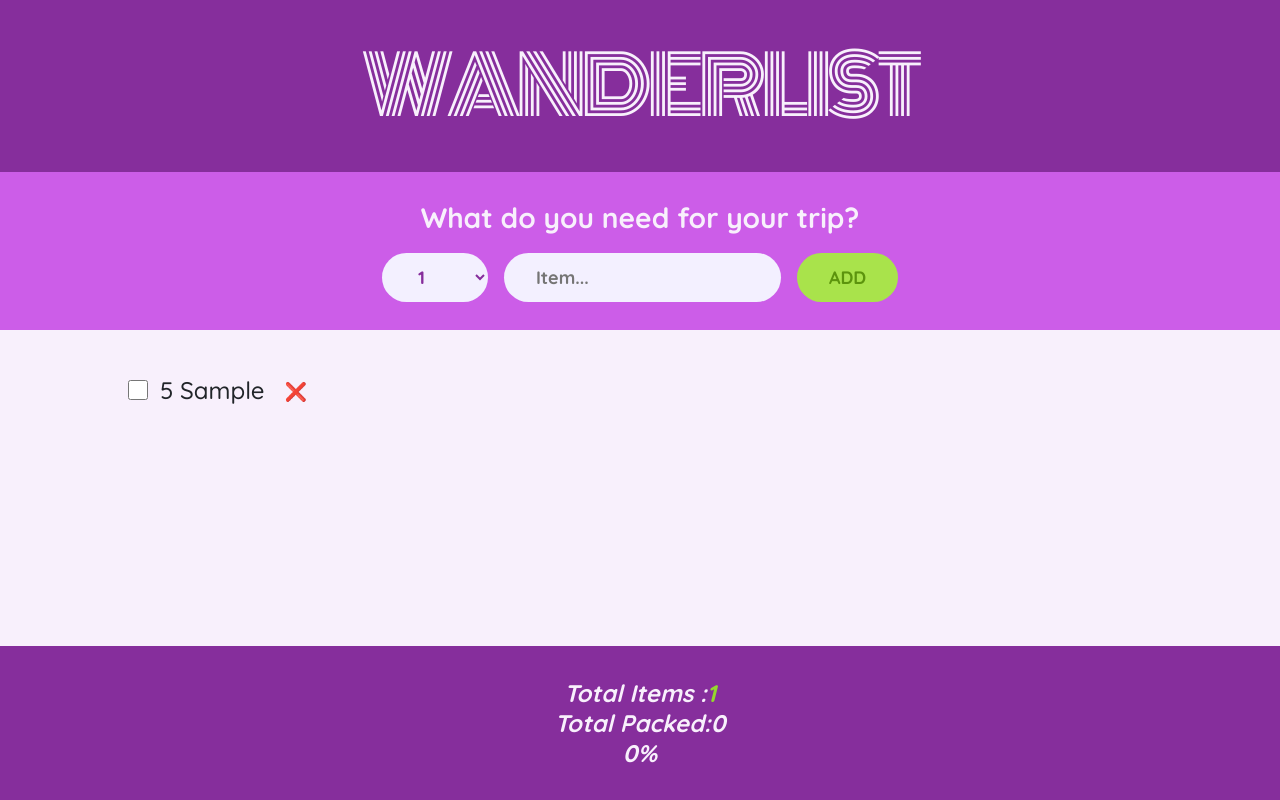
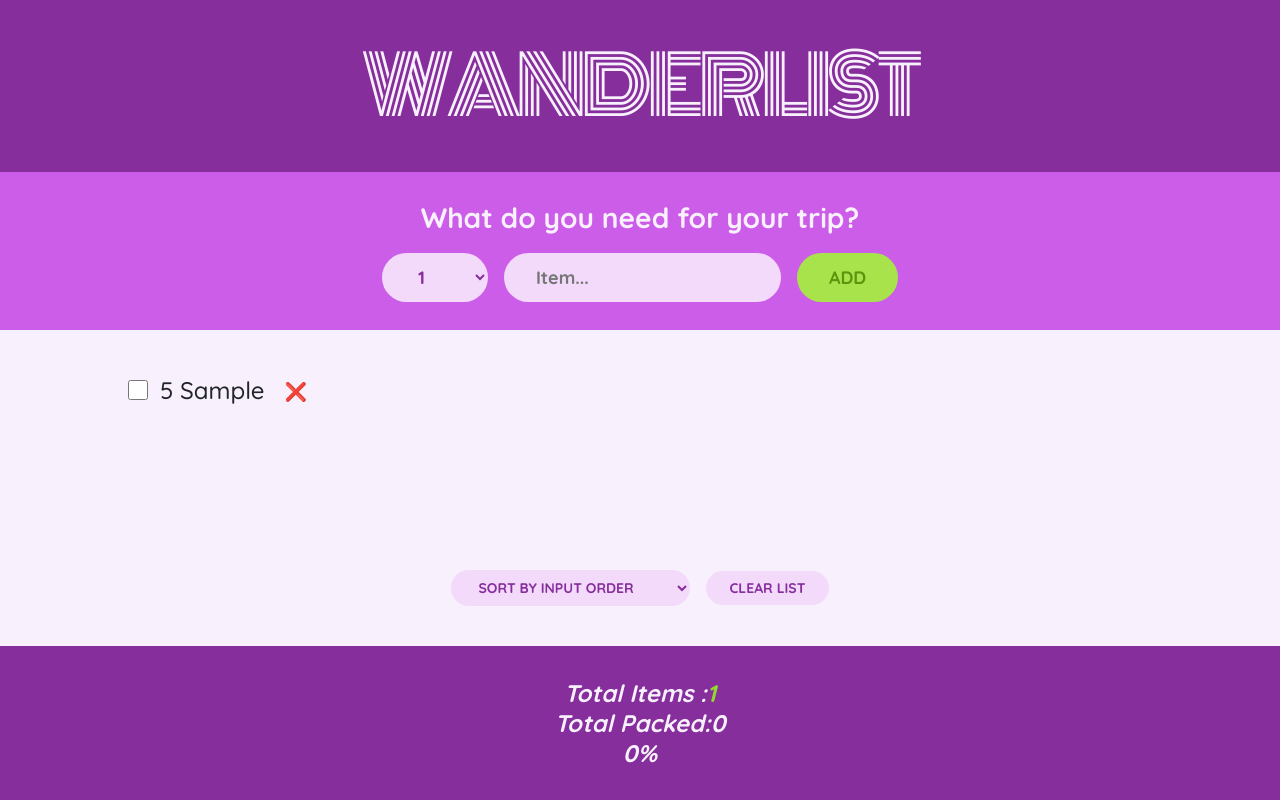
Before and after one commit to Neil-BryanCaoile/travel-list, a React (Create React App) app: page / in a window 1280 px wide. Both pictures are taken after typing "Sample" into the empty fields and a click on the button "ADD". Built offline with nearby package versions, Linux system fonts and the light colour scheme.

Commit message:
Finished with the clear button

```diff
--- a/src/App.js
+++ b/src/App.js
@@ -1,4 +1,8 @@
 import { useState } from "react";
+import Logo from "./Logo";
+import Form from "./Form";
+import PackingList from "./PackingList";
+import Stats from "./Stats";
 
 // The main App, that will be use in index.js
 export default function App() {
@@ -20,6 +24,13 @@
     );
   }
 
+  function handleClearList() {
+    const confirmed = window.confirm(
+      "Are you sure you wan to delete all items?"
+    );
+    if (confirmed) setItems([]);
+  }
+
   return (
     <div className="app">
       <Logo />
@@ -28,122 +39,9 @@
         items={items}
         onDeleteItem={handleDeleteItem}
         onToggleItem={handleToggleItem}
+        onClearList={handleClearList}
       />
       <Stats items={items} />
     </div>
   );
 }
-
-// Header
-function Logo() {
-  return <h1>WanderList</h1>;
-}
-
-// Form that will let you add a list
-// * Quantity - select
-// * Item Name - text input box
-function Form({ onAddItems }) {
-  // state that will be use to change
-  const [description, setDescription] = useState("");
-  const [quantity, setQuantity] = useState(5);
-
-  //This is a handle function that prevent reloading the browser when enter
-  //Used in forms
-  function handleSubmit(e) {
-    e.preventDefault();
-
-    //If no description return nothing
-    if (!description) return;
-    //Creating new object and storing the current values of the inputs
-    onAddItems({ description, quantity, packed: false, id: Date.now() });
-    setDescription("");
-    setQuantity(1);
-  }
-
-  return (
-    <form className="add-form" onSubmit={handleSubmit}>
-      <h3>What do you need for your trip?</h3>
-      {/* e.target.value will always return a string -> need numbers  */}
-      <div className="form-items">
-        <select
-          value={quantity}
-          onChange={(e) => setQuantity(Number(e.target.value))}
-        >
-          {/* Array.from({ length: 20 }, (_, i) => i + 1) -> Creating an array of 20 digits -> map the array storing the value to num -> use num to create 20 options*/}
-          {Array.from({ length: 20 }, (_, i) => i + 1).map((num) => (
-            <option value={num} key={num}>
-              {num}
-            </option>
-          ))}
-        </select>
-        {/* This is the input where you can add item */}
-        <input
-          type="text"
-          placeholder="Item..."
-          value={description}
-          //Listening an event t
-          onChange={(e) => setDescription(e.target.value)}
-        />
-        <button>Add</button>
-      </div>
-    </form>
-  );
-}
-
-function PackingList({ items, onDeleteItem, onToggleItem }) {
-  return (
-    <div className="list">
-      <ul>
-        {items.map((item) => (
-          <Item
-            item={item}
-            onDeleteItem={onDeleteItem}
-            onToggleItem={onToggleItem}
-            key={item.id}
-          />
-        ))}
-      </ul>
-    </div>
-  );
-}
-function Stats({ items }) {
-  if (!items.length)
-    return (
-      <p className="stats">
-        <em>Start adding some items to your packing list</em>
-      </p>
-    );
-  const numItems = items.length;
-  const numPacked = items.filter((item) => item.packed).length;
-  const percentage = Math.round((numPacked / numItems) * 100);
-
-  return (
-    <footer className="stats">
-      <em>
-        Total Items :
-        <b className={numItems > 0 ? "numItems" : ""}>{numItems}</b> <br />
-        Total Packed:
-        <b className={numPacked > 0 ? "numItems" : ""}>{numPacked}</b>
-        <br />
-        <b className={percentage > 0 ? "numItems" : ""}>{percentage}</b>% <br />
-      </em>
-    </footer>
-  );
-}
-
-// Child Components
-function Item({ item, onDeleteItem, onToggleItem }) {
-  return (
-    <li>
-      <input
-        type="checkbox"
-        value={item.packed}
-        onChange={() => onToggleItem(item.id)}
-      />
-      <span style={item.packed ? { textDecoration: "line-through" } : {}}>
-        {item.quantity} {item.description}
-      </span>
-      <button onClick={() => onDeleteItem(item.id)}>❌</button>
-    </li>
-  );
-}
--- /dev/null
+++ b/src/Form.js
@@ -0,0 +1,52 @@
+import { useState } from "react";
+
+// Form that will let you add a list
+// * Quantity - select
+// * Item Name - text input box
+export default function Form({ onAddItems }) {
+  // state that will be use to change
+  const [description, setDescription] = useState("");
+  const [quantity, setQuantity] = useState(5);
+
+  //This is a handle function that prevent reloading the browser when enter
+  //Used in forms
+  function handleSubmit(e) {
+    e.preventDefault();
+
+    //If no description return nothing
+    if (!description) return;
+    //Creating new object and storing the current values of the inputs
+    onAddItems({ description, quantity, packed: false, id: Date.now() });
+    setDescription("");
+    setQuantity(1);
+  }
+
+  return (
+    <form className="add-form" onSubmit={handleSubmit}>
+      <h3>What do you need for your trip?</h3>
+      {/* e.target.value will always return a string -> need numbers  */}
+      <div className="form-items">
+        <select
+          value={quantity}
+          onChange={(e) => setQuantity(Number(e.target.value))}
+        >
+          {/* Array.from({ length: 20 }, (_, i) => i + 1) -> Creating an array of 20 digits -> map the array storing the value to num -> use num to create 20 options*/}
+          {Array.from({ length: 20 }, (_, i) => i + 1).map((num) => (
+            <option value={num} key={num}>
+              {num}
+            </option>
+          ))}
+        </select>
+        {/* This is the input where you can add item */}
+        <input
+          type="text"
+          placeholder="Item..."
+          value={description}
+          //Listening an event t
+          onChange={(e) => setDescription(e.target.value)}
+        />
+        <button>Add</button>
+      </div>
+    </form>
+  );
+}
--- /dev/null
+++ b/src/Item.js
@@ -0,0 +1,15 @@
+export default function Item({ item, onDeleteItem, onToggleItem }) {
+  return (
+    <li>
+      <input
+        type="checkbox"
+        value={item.packed}
+        onChange={() => onToggleItem(item.id)}
+      />
+      <span style={item.packed ? { textDecoration: "line-through" } : {}}>
+        {item.quantity} {item.description}
+      </span>
+      <button onClick={() => onDeleteItem(item.id)}>❌</button>
+    </li>
+  );
+}
--- /dev/null
+++ b/src/Logo.js
@@ -0,0 +1,3 @@
+export default function Logo() {
+  return <h1>WanderList</h1>;
+}
--- /dev/null
+++ b/src/PackingList.js
@@ -0,0 +1,48 @@
+import { useState } from "react";
+import Item from "./Item";
+
+export default function PackingList({
+  items,
+  onDeleteItem,
+  onToggleItem,
+  onClearList,
+}) {
+  const [sortBy, setSortBy] = useState("input");
+
+  let sortedItems;
+
+  if (sortBy === "input") sortedItems = items;
+
+  if (sortBy === "description")
+    sortedItems = items
+      .slice()
+      .sort((a, b) => a.description.localeCompare(b.description));
+  if (sortBy === "packed")
+    sortedItems = items
+      .slice()
+      .sort((a, b) => Number(a.packed) - Number(b.packed));
+  return (
+    <div className="list">
+      <ul>
+        {sortedItems.map((item) => (
+          <Item
+            item={item}
+            onDeleteItem={onDeleteItem}
+            onToggleItem={onToggleItem}
+            key={item.id}
+          />
+        ))}
+      </ul>
+      <div className="actions">
+        <select value={sortBy} onChange={(e) => setSortBy(e.target.value)}>
+          <option value="input">Sort by input order</option>
+          <option value="description">Sort by description</option>
+          <option value="packed">Sort by packed status</option>
+        </select>
+        <button className="btn-clear" onClick={onClearList}>
+          Clear List
+        </button>
+      </div>
+    </div>
+  );
+}
--- /dev/null
+++ b/src/Stats.js
@@ -0,0 +1,24 @@
+export default function Stats({ items }) {
+  if (!items.length)
+    return (
+      <p className="stats">
+        <em>Start adding some items to your packing list</em>
+      </p>
+    );
+  const numItems = items.length;
+  const numPacked = items.filter((item) => item.packed).length;
+  const percentage = Math.round((numPacked / numItems) * 100);
+
+  return (
+    <footer className="stats">
+      <em>
+        Total Items :
+        <b className={numItems > 0 ? "numItems" : ""}>{numItems}</b> <br />
+        Total Packed:
+        <b className={numPacked > 0 ? "numItems" : ""}>{numPacked}</b>
+        <br />
+        <b className={percentage > 0 ? "numItems" : ""}>{percentage}</b>% <br />
+      </em>
+    </footer>
+  );
+}
--- a/src/index.css
+++ b/src/index.css
@@ -56,7 +56,7 @@
 button,
 select,
 input {
-  background-color: #f3f0ff;
+  background-color: #f3d9fa;
   /* color: #5a3e2b; */
   color: #862e9c;
   font-family: inherit;
@@ -170,3 +170,6 @@
     width: 100%;
   }
 }
+.btn-clear:hover {
+  background-color: #eebefa;
+}
```
